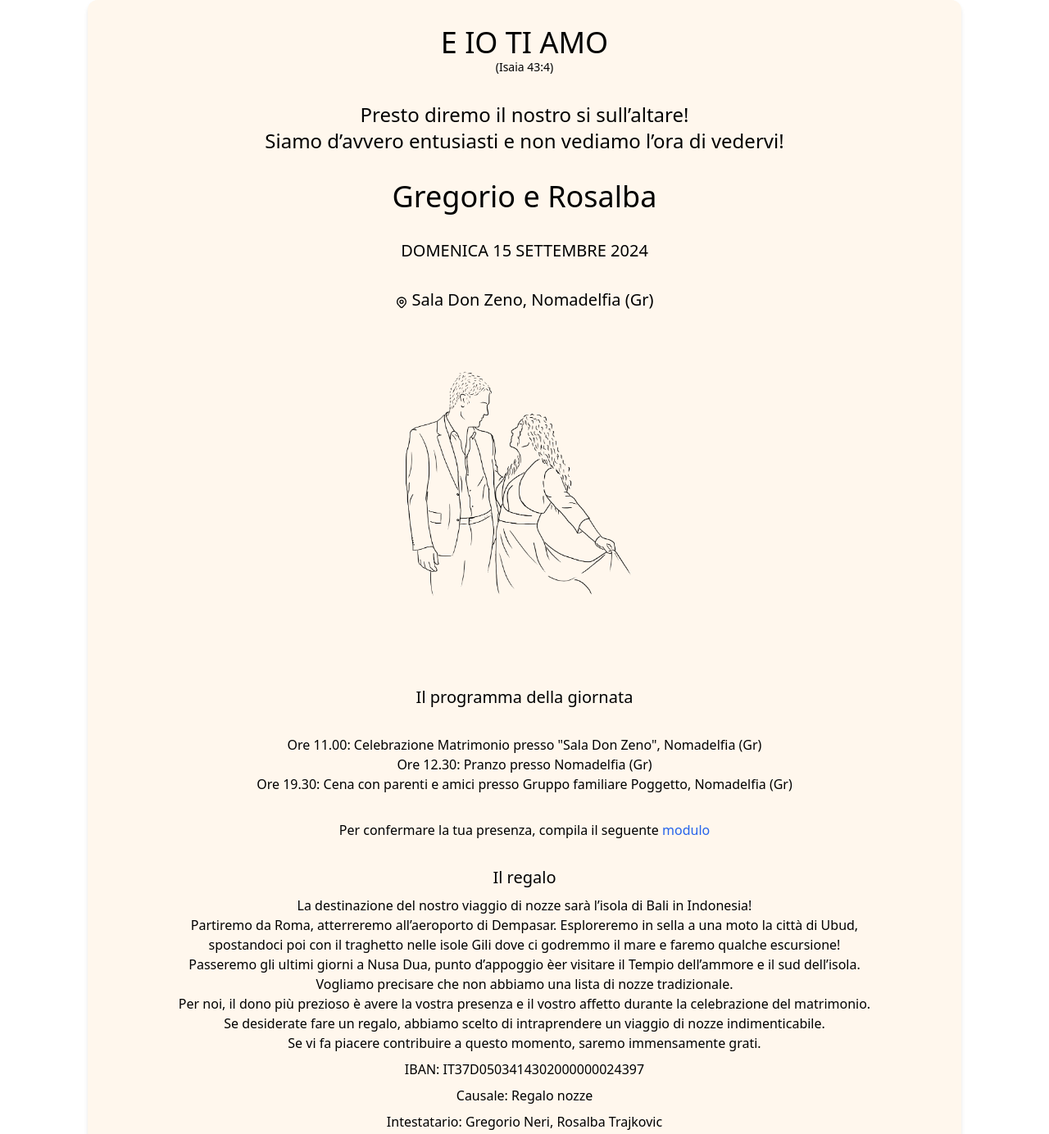
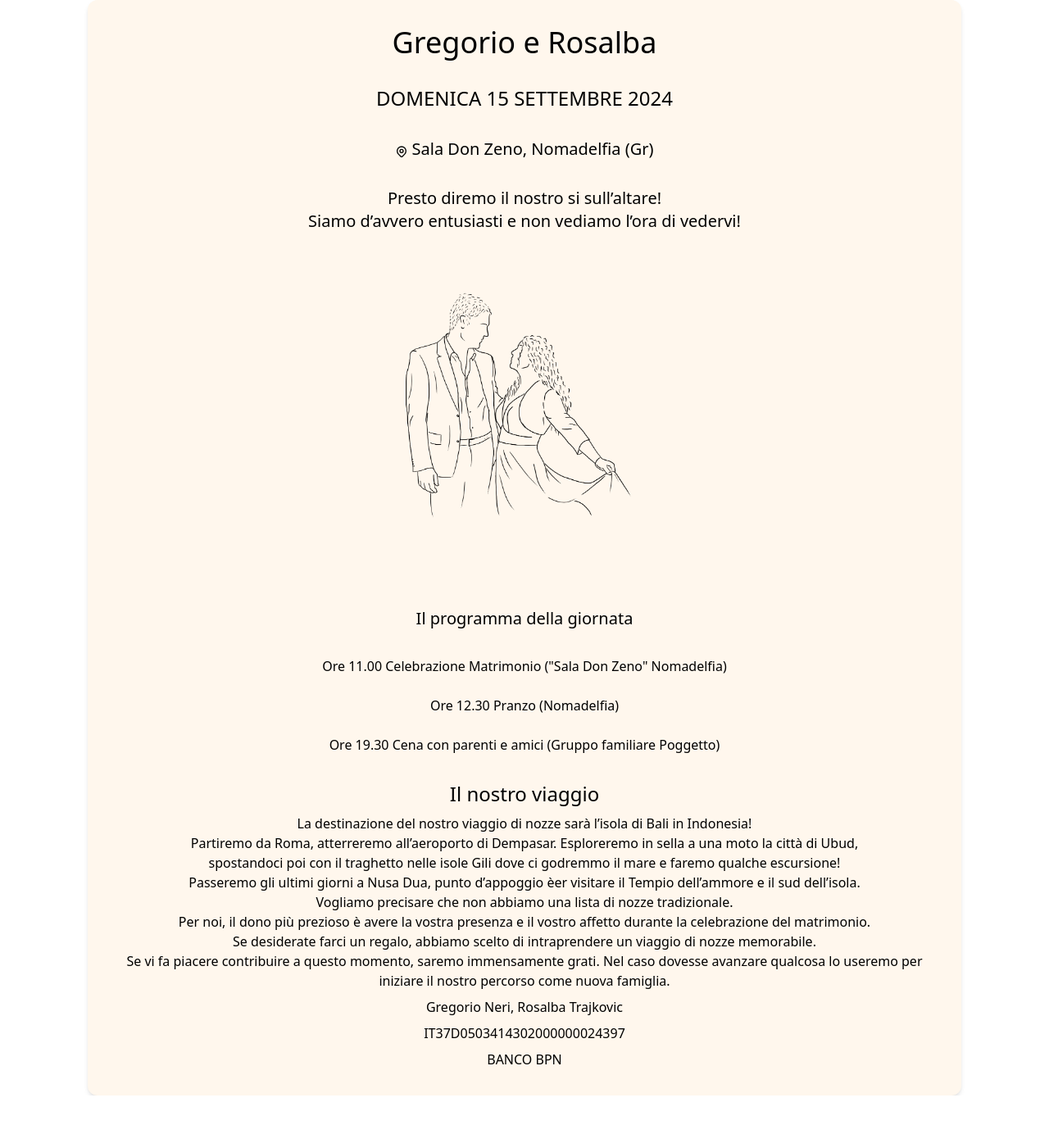
Before and after one commit to dido18/wedding-site, a website: page index.html in a window 1280 px wide. Shown: the top 1384 px of the page at 82% size. After the commit the page ends 1337 px from the top, so only its background shows below. Drawn offline with Linux system fonts and the light colour scheme; a web font is replaced by a local one.

Commit message:
new version of text

```diff
--- a/index.html
+++ b/index.html
@@ -12,15 +12,9 @@
 <div>
     <div class="flex items-center justify-center text-stone-950" id="anchor-name">
         <div class="flex flex-col justify-center items-center space-y-8 w-5/6 text-center p-8 rounded-xl shadow-md shadow-black-800 bg-orange-50">
-            <h1 class="text-4xl text-opacity-100">E IO TI AMO        <p class="text-sm">(Isaia 43:4)</p> </h1>
-            <h2 class="text-2xl md:text-2xltranslate-x-0 text-opacity-100" >
-                Presto diremo il nostro si sull’altare! <br>
-                Siamo d’avvero entusiasti e non vediamo l’ora di vedervi!
-            </h2>
-
             <h1 class="text-4xl text-opacity-100">Gregorio e Rosalba</h1>
 
-            <h1 class="text-xl">DOMENICA 15 SETTEMBRE 2024</h1>
+            <h1 class="text-2xl">DOMENICA 15 SETTEMBRE 2024</h1>
 
             <div class="md:flex md:justify-between md:items-center md:space-y-0 md:space-x-16 space-y-4 space-x-0 ">
                 <div>
@@ -37,27 +31,34 @@
                 </div>
             </div>
 
+            <h2 class="text-xl md:text-2xltranslate-x-0 text-opacity-100" >
+                Presto diremo il nostro si sull’altare! <br>
+                Siamo d’avvero entusiasti e non vediamo l’ora di vedervi!
+            </h2>
+
             <img class="w-1/3 max-w-md" src="img/sposi.png" alt="Matrimonio Gregorio&Rosalba">
 
             <h1 class="text-xl">Il programma della giornata</h1>
 
             <ul class="list-outside list-none text-md">
-                <li>Ore 11.00: Celebrazione Matrimonio presso "Sala Don Zeno", Nomadelfia (Gr) </li>
-                <li>Ore 12.30: Pranzo presso Nomadelfia (Gr)</li>
-                <li>Ore 19.30: Cena con parenti e amici presso Gruppo familiare Poggetto, Nomadelfia (Gr)</li>
+                <li>Ore 11.00 Celebrazione Matrimonio ("Sala Don Zeno"  Nomadelfia) </li>
+                <br>
+                <li>Ore 12.30 Pranzo (Nomadelfia)</li>
+                <br>
+                <li>Ore 19.30 Cena con parenti e amici (Gruppo familiare Poggetto)</li>
             </ul>
 
-            <div class="md:flex md:justify-evenly md:items-center md:space-y-0 md:space-x-16 space-y-4 m-1">
+            <!-- <div class="md:flex md:justify-evenly md:items-center md:space-y-0 md:space-x-16 space-y-4 m-1">
                 <p>Per confermare la tua presenza, compila il seguente
                 <a href="https://docs.google.com/forms/d/e/1FAIpQLSdbFOTRY5LtMYW_vHN80Lhv3mPqs4X9EeOZ7noVLEAd-4Mp6A/viewform" class="text-blue-600 visited:text-purple-600">
                     modulo
                   </a>
                 </p>
-            </div>
+            </div> -->
 
             <div class="md:flex md:justify-evenly md:space-y-0 md:space-x-16 space-y-4 m-1">
                 <div class="space-y-2">
-                    <h1 class="text-xl">Il regalo</h1>
+                    <h1 class="text-2xl">Il nostro viaggio</h1>
                     <p class="text-md">
                         La destinazione del nostro viaggio di nozze sarà l’isola di Bali in Indonesia! <br>
                         Partiremo da Roma, atterreremo all’aeroporto di Dempasar. Esploreremo in sella a una moto la città di Ubud,  <br>
@@ -66,14 +67,16 @@
 
                         Vogliamo precisare che non abbiamo una lista di nozze tradizionale.  <br>
                         Per noi, il dono più prezioso è avere la vostra presenza e il vostro affetto durante la celebrazione del matrimonio. <br>
-                        Se desiderate fare un regalo, abbiamo scelto di intraprendere un viaggio di nozze indimenticabile.  <br>
+                        Se desiderate farci un regalo, abbiamo scelto di intraprendere un viaggio di nozze memorabile.  <br>
 
                         Se vi fa piacere contribuire a questo momento, saremo immensamente grati.
+                        Nel caso dovesse avanzare qualcosa lo useremo per iniziare il nostro percorso come nuova famiglia.
                     </p>
 
-                    <p> IBAN: IT37D0503414302000000024397 </p>
-                    <p> Causale: Regalo nozze </p>
-                    <p> Intestatario: Gregorio Neri, Rosalba Trajkovic</p>
+                    <p> Gregorio Neri, Rosalba Trajkovic</p>
+                    <p> IT37D0503414302000000024397 </p>
+                    <p> BANCO BPN </p>
+
 
                 </div>
             </div>
```
